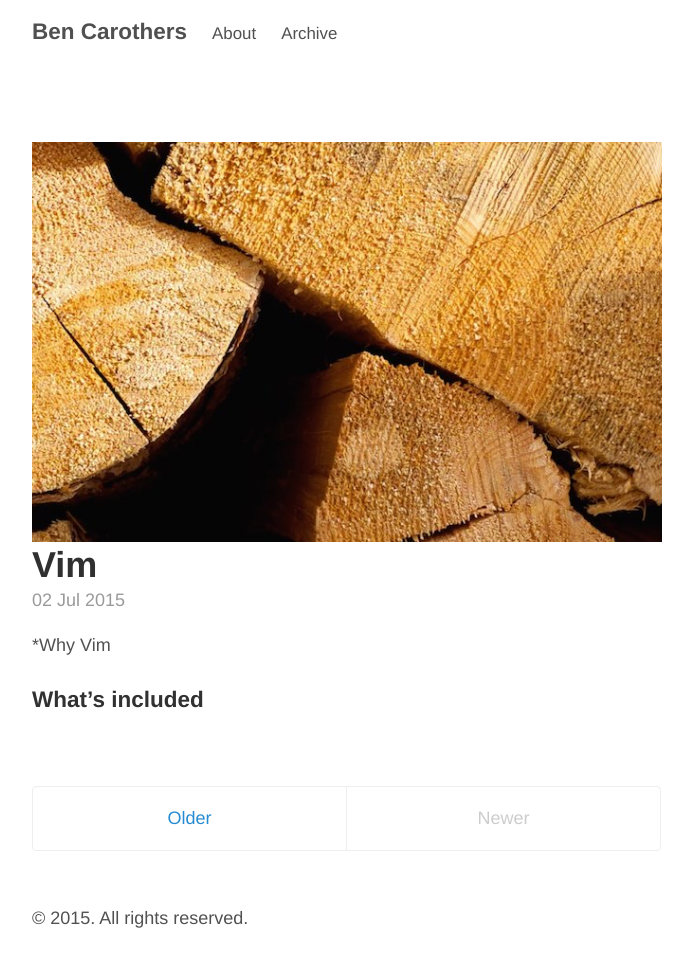
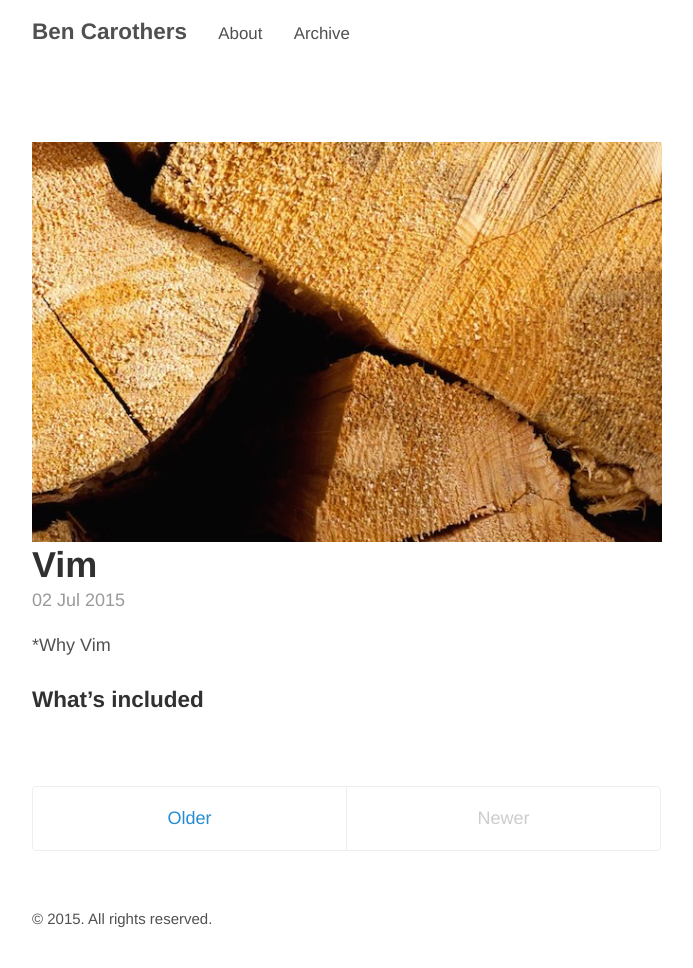
Before and after one commit to bencarothers/bencarothers.github.io, a Jekyll site: the page built from index.html, in a window 1280 px wide. Shown: the whole page, without its empty margins (293-986 px from the left). Built offline with Jekyll 4.4.1, drawn with Linux system fonts in a browser that asks for light colours; Markdown is read by kramdown in place of the engine named in the settings; the list of posts is cut into pages by our own code.

Commit message:
fixing default

```diff
--- a/_layouts/default.html
+++ b/_layouts/default.html
@@ -1,31 +1,31 @@
 <!DOCTYPE html>
-<html xmlns="http://www.w3.org/1999/xhtml" xml:lang="en" lang="en-us">
+<html lang="en">
 
   {% include head.html %}
 
   <body>
 
     <div class="container content">
-      <div class="masthead">
-        <h3 class="masthead-title">
-          <a href="/" title="Home">{{ site.title }}</a>
+      <header class="masthead">
+<h3 class="masthead-title">
+<a href="/" title="Home">{{ site.title }}</a>
 
-          {% for page in site.pages_list %}
-              &nbsp;&nbsp;&nbsp;<small><a href="{{ page[1]  }}">{{ page[0] }}</a></small>
-          {% endfor %}
+        {% for page in site.pages_list %}
+          &nbsp;&nbsp;&nbsp;
+          <small><a href="{{ page[1]  }}">{{ page[0] }}</a></small>
+        {% endfor %}
+        </h3>
+      </header>
 
-        </h3>
-      </div>
+      <main>
+        {{ content }}
+      </main>
 
-      {{ content }}
-
-      <!-- {% include comments.html %} -->
-
-      <div class="footer">
-        <p>
-          &copy; {{ site.time | date: '%Y' }}. All rights reserved.
-        </p>
-      </div>
+      <footer class="footer">
+        <small>
+          &copy; <time datetime="{{ site.time | date_to_xmlschema }}">{{ site.time | date: '%Y' }}</time>. All rights reserved.
+        </small>
+      </footer>
     </div>
 
   </body>
```
